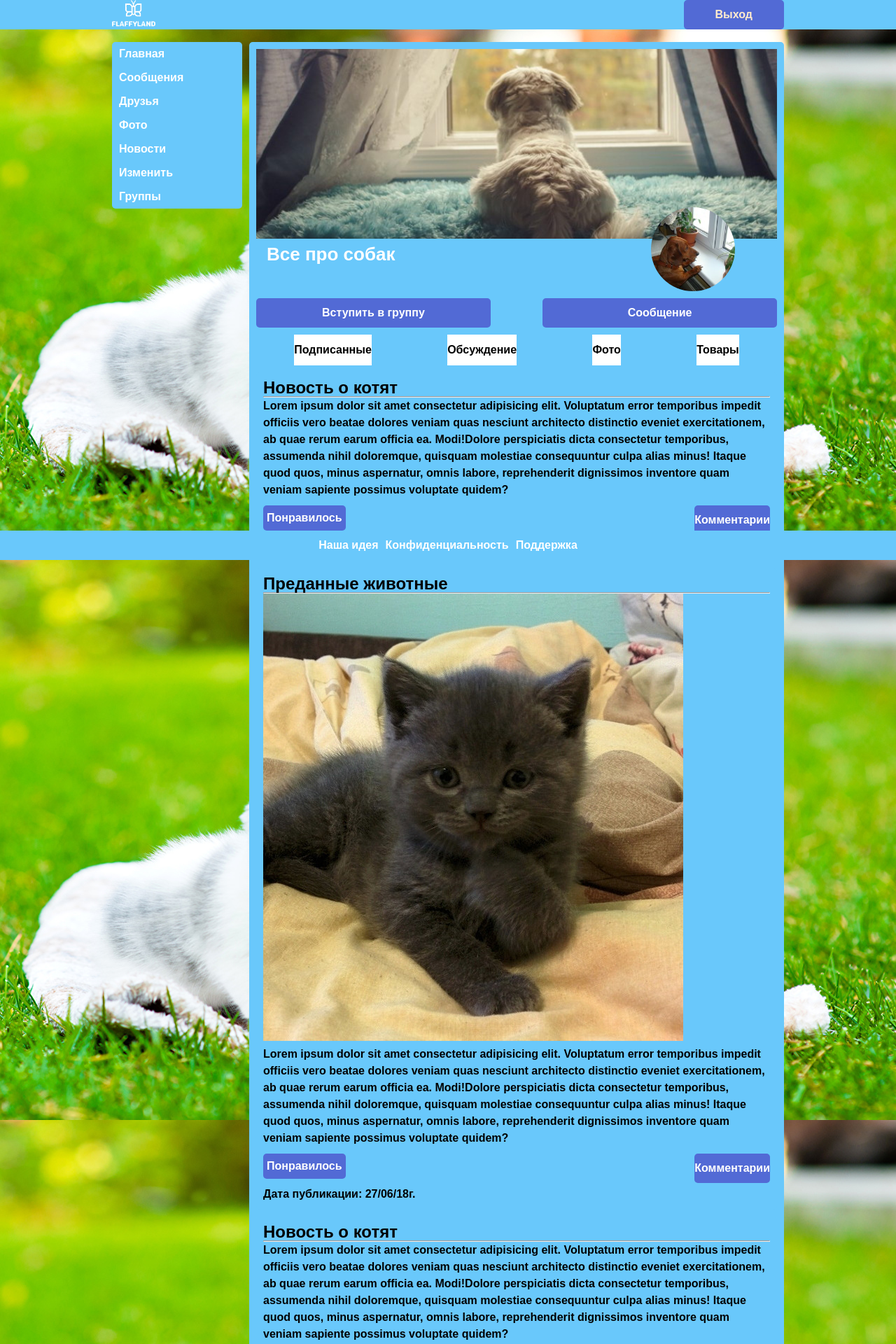
After one commit to Bugaga159/animal-site, a PHP site: page /group.php in a window 1280 px wide. The commit adds this page. Shown: the top 1920 px of the page at 70% size. Run offline with PHP 8.4, Linux system fonts and the light colour scheme.

Commit message:
станица сообщения и страница группа

```diff
--- a/css/style.css
+++ b/css/style.css
@@ -644,6 +644,7 @@ div#carousel {
     display: flex;
     border: #000 solid;
     border-radius: 5px;
+    width: 95%;
 
 }
 .message__list a {
@@ -665,7 +666,22 @@ div#carousel {
 .message__list:focus {
     background-color: #fff;
 }
-
+.btn__back {
+    display: block;
+    margin: 5px;
+    padding: 5px 10px;
+    list-style: none;
+    background-color: #526ad5;
+    color: #fff;
+    font-size: 16px;
+    font-weight: bold;
+    border-radius: 5px;
+    width: 95%;
+    margin-left: 0;
+}
+.message__list h3{
+    margin-left: 5px;
+}
 
 /*-------------------------------------NEWS PROFILE-----------------------------------*/
 .news__profile {
@@ -723,6 +739,81 @@ div#carousel {
     background-color: #899ae4;
 }
 
+/*---------------------------------------GROUP PAGE ----------------------------------*/
+.group {
+    margin-left: 10px;
+    margin-bottom: 10px;
+    background: #69c8fb;
+    border-radius: 5px;
+    padding: 10px;
+    width: 80%;
+}
+.crop{
+	float:none;
+	margin:.5em 10px .5em 0;
+	overflow:hidden; /* this is important */
+	margin: auto 0;
+	}
+	/* input values to crop the image: top, right, bottom, left */
+.crop img{
+    width: 100%;
+    margin: -140px 0px -60px;
+}
+.group__nav nav {
+    width: 100%;
+    margin: 10px 0;
+}
+.group__nav ul {
+    display: flex;
+    flex-wrap: wrap;
+    justify-content: space-between;
+
+}
+.group__nav li {
+    width: 45%;
+}
+.group__nav img {
+    margin-right: 60px;
+    margin-top: -55px;
+    float: right;
+    height: 120px;
+    border-radius: 100px;
+}
+.group__name{
+    font-size: 26px;
+    margin-left: 15px;
+}
+.group__mess a {
+    display: block;
+    padding: 9px 0;
+    border: 0 solid;
+    border-radius: 5px;
+    margin-top: 10px;
+    background-color: #526ad5;
+    color: #fff;
+    font-size: 16px;
+    font-weight: bold;
+    text-align: center;
+}
+
+.group__item ul {
+    display: flex;
+    justify-content: space-around;
+
+}
+.group__item a {
+    display: block;
+    width: 100%;
+    list-style: none;
+    color: #000;
+    background: #fff;
+    padding-top: 10px;
+    padding-bottom: 10px;
+}
+.group__item a:hover,
+.group__item a:focus {
+    background-color: #899ae4;
+}
 
 /*-------------------------------------FOOTER-----------------------------------------*/
 .footer {
--- /dev/null
+++ b/group.php
@@ -0,0 +1,125 @@
+<?php
+
+$btn = ['index','Выход']; // Для кнопки в header
+
+// подключение header
+require_once 'templates/header.php';
+
+echo '
+
+    <main class="main__profile">
+        <div class="container">
+            <div class="main__profile__wrapper">';
+
+require_once 'templates/nav.php'; // подключение nav
+
+?>
+
+                <section class="group">
+                    <div class="group__main">
+                        <div class="screen__group">
+                            <p class="crop"><a href=""><img src="img/screen_group.jpg" alt=""></a></p>
+                        </div>
+                        <div class="group__nav">
+                            <nav>
+                                <ul>
+                                    <li><p class="group__name">Все про собак</p></li>
+                                    <li><a href=""><img src="img/pets_avatar/3.jpg" alt=""></a></li>
+                                    <li class="group__mess"><a  href="">Вступить в группу</a></li>
+                                    <li class="group__mess"><a href="">Сообщение</a></li>
+                                </ul>
+                            </nav>
+                        </div>
+                        <div class="group__item">
+                            <ul>
+                                <li><a href="">Подписанные</a></li>
+                                <li><a href="">Обсуждение</a></li>
+                                <li><a href="">Фото</a></li>
+                                <li><a href="">Товары</a></li>
+                            </ul>
+                        </div>
+                        <div class="group__mess">
+                            <div class="news">
+                                <h1>Новость о котят</h1>
+                                <hr>
+                                <p>Lorem ipsum dolor sit amet consectetur
+                                    adipisicing elit. Voluptatum error temporibus
+                                    impedit officiis vero beatae dolores veniam
+                                    quas nesciunt architecto distinctio eveniet
+                                    exercitationem, ab quae rerum earum officia
+                                    ea. Modi!Dolore perspiciatis dicta consectetur
+                                    temporibus, assumenda nihil doloremque, quisquam
+                                    molestiae consequuntur culpa alias minus! Itaque
+                                    quod quos, minus aspernatur, omnis labore, reprehenderit
+                                    dignissimos inventore quam veniam sapiente possimus
+                                    voluptate quidem?</p>
+                                <p><button>Понравилось</button><a href="#">Комментарии</a></p>
+                                <p class="news__date">Дата публикации: 27/06/18г.</p>
+                            </div>
+                            <div class="news">
+                                <h1>Преданные животные</h1>
+                                <hr>
+                                <img src="img/pets_avatar/1.jpg" alt="">
+                                <p>
+                                    Lorem ipsum dolor sit amet consectetur
+                                    adipisicing elit. Voluptatum error temporibus
+                                    impedit officiis vero beatae dolores veniam
+                                    quas nesciunt architecto distinctio eveniet
+                                    exercitationem, ab quae rerum earum officia
+                                    ea. Modi!Dolore perspiciatis dicta consectetur
+                                    temporibus, assumenda nihil doloremque, quisquam
+                                    molestiae consequuntur culpa alias minus! Itaque
+                                    quod quos, minus aspernatur, omnis labore, reprehenderit
+                                    dignissimos inventore quam veniam sapiente possimus
+                                    voluptate quidem?</p>
+                                <p><button>Понравилось</button><a href="#">Комментарии</a></p>
+                                <p class="news__date">Дата публикации: 27/06/18г.</p>
+                            </div>
+                            <div class="news">
+                                <h1>Новость о котят</h1>
+                                <hr>
+                                <p>Lorem ipsum dolor sit amet consectetur
+                                    adipisicing elit. Voluptatum error temporibus
+                                        impedit officiis vero beatae dolores veniam
+                                        quas nesciunt architecto distinctio eveniet
+                                        exercitationem, ab quae rerum earum officia
+                                        ea. Modi!Dolore perspiciatis dicta consectetur
+                                        temporibus, assumenda nihil doloremque, quisquam
+                                        molestiae consequuntur culpa alias minus! Itaque
+                                        quod quos, minus aspernatur, omnis labore, reprehenderit
+                                        dignissimos inventore quam veniam sapiente possimus
+                                        voluptate quidem?</p>
+                                <p><button>Понравилось</button><a href="#">Комментарии</a></p>
+                                <p class="news__date">Дата публикации: 27/06/18г.</p>
+                            </div>
+                            <div class="news">
+                                <h1>Преданные животные</h1>
+                                <hr>
+                                <img src="img/pets_avatar/1.jpg" alt="">
+                                <p>
+                                    Lorem ipsum dolor sit amet consectetur
+                                    adipisicing elit. Voluptatum error temporibus
+                                    impedit officiis vero beatae dolores veniam
+                                    quas nesciunt architecto distinctio eveniet
+                                    exercitationem, ab quae rerum earum officia
+                                    ea. Modi!Dolore perspiciatis dicta consectetur
+                                    temporibus, assumenda nihil doloremque, quisquam
+                                    molestiae consequuntur culpa alias minus! Itaque
+                                    quod quos, minus aspernatur, omnis labore, reprehenderit
+                                    dignissimos inventore quam veniam sapiente possimus
+                                    voluptate quidem?</p>
+                                <p><button>Понравилось</button><a href="#">Комментарии</a></p>
+                                <p class="news__date">Дата публикации: 27/06/18г.</p>
+                            </div>
+                        </div>
+                    </div>
+
+                </section>
+            </div>
+        </div>
+    </main>
+
+
+    <?php
+
+    require_once 'templates/footer.php'; // подключение footer
--- a/templates/nav.php
+++ b/templates/nav.php
@@ -11,7 +11,7 @@
             <li><a class="user_menu_link" href="image_user.php"><p class="user_menu_text" href="#">Фото</p></a></li>
             <li><a class="user_menu_link" href="news_profile.php"><p class="user_menu_text" href="#">Новости</p></a></li>
             <li><a class="user_menu_link" href="changes_profile.php"><p class="user_menu_text" href="#">Изменить</p></a></li>
-            <li><a class="user_menu_link" href="group_profile.php"><p class="user_menu_text" href="#">Группы</p></a></li>
+            <li><a class="user_menu_link" href="group_item.php"><p class="user_menu_text" href="#">Группы</p></a></li>
         </ul>
     </nav>
 ';
```
Also changed, not shown: friends.php (+10 -10 lines), group_item.php (renamed from group_profile.php, +12 -12 lines), mess_send.php (added, +59 -0 lines), messages.php (+8 -8 lines), img/screen_group.jpg (added).
